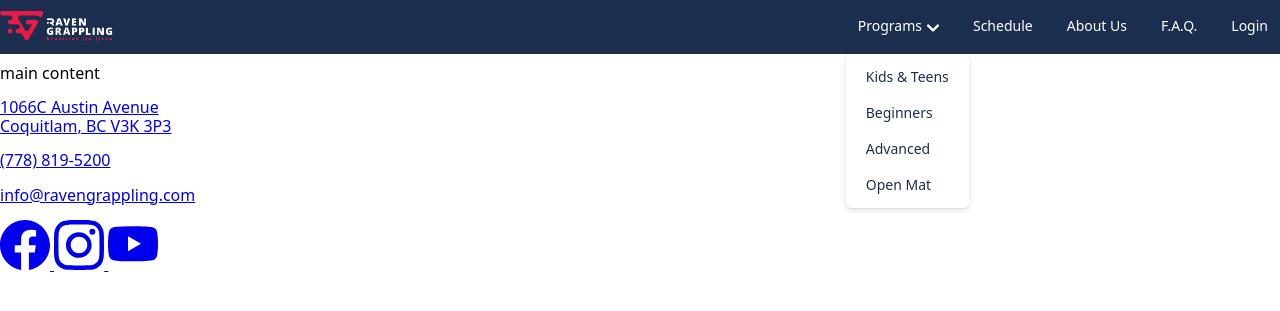
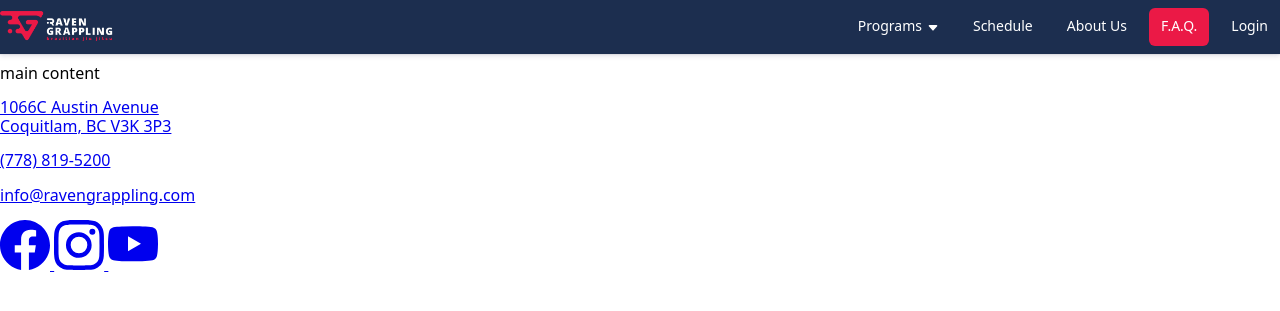
Before and after one commit to RavenGrappling/RavenGrappling.github.io, a Jekyll site: the page built from faq.md, in a window 1280 px wide. Shown: the top 311 px of the page. Built offline with Jekyll 4.4.1, drawn with Linux system fonts in a browser that asks for light colours; nearby versions of some CDN libraries; library files that are not in the unit come from our copies.

Commit message:
nav is done

```diff
--- a/_includes/layout/nav.html
+++ b/_includes/layout/nav.html
@@ -1,4 +1,5 @@
 <nav>
+
   <div class="segment-container">
     <div class="logo">
       <img src="/assets/images/logo.png" alt="Raven Grappling">
@@ -10,10 +11,10 @@
     </button>
     <ul data-nav>
       <li>
-        <a href="#">
+        <a href="#" data-nav-dropdown class="{% if page.name contains "kids-teens" or page.name contains "beginners" or page.name contains "advanced" or page.name contains "workshop" %}active{% endif %}">
           Programs
-          <svg aria-hidden="true" xmlns="http://www.w3.org/2000/svg" fill="none" viewBox="0 0 10 6">
-            <path stroke="currentColor" stroke-linecap="round" stroke-linejoin="round" stroke-width="2" d="m1 1 4 4 4-4"></path>
+          <svg xmlns="http://www.w3.org/2000/svg" width="16" height="16" fill="currentColor" viewBox="0 0 16 16">
+            <path d="M7.247 11.14 2.451 5.658C1.885 5.013 2.345 4 3.204 4h9.592a1 1 0 0 1 .753 1.659l-4.796 5.48a1 1 0 0 1-1.506 0z"/>
           </svg>
         </a>
         <ul>
@@ -32,13 +33,19 @@
         </ul>
       </li>
       <li>
-        <a href="/schedule">Schedule</a>
+        <a href="/schedule" class="{% if page.name contains "schedule" %}active{% endif %}">
+          Schedule
+        </a>
       </li>
       <li>
-        <a href="/about-us">About Us</a>
+        <a href="/about-us" class="{% if page.name contains "about-us" %}active{% endif %}">
+          About Us
+        </a>
       </li>
       <li>
-        <a href="/faq">F.A.Q.</a>
+        <a href="/faq" class="{% if page.name contains "faq" %}active{% endif %}">
+          F.A.Q.
+        </a>
       </li>
       <li>
         <a href="https://raven-grappling.gymdesk.com/login" target="_blank">Login</a>
--- a/assets/css/base.css
+++ b/assets/css/base.css
@@ -8,6 +8,8 @@
   --raven-gray: rgb(248, 249, 251);
   --max-width: 80rem;
   --nav-height: 64px;
+  --shadow: rgba(50, 50, 105, 0.15) 0px 2px 5px 0px,
+    rgba(0, 0, 0, 0.05) 0px 1px 1px 0px;
 }
 
 html {
@@ -43,6 +45,7 @@
   position: fixed;
   top: 0;
   width: 100%;
+  box-shadow: var(--shadow);
   .segment-container {
     display: flex;
     flex-wrap: wrap;
@@ -76,7 +79,8 @@
           padding: 8px 12px 10px 12px;
           border-radius: 6px;
           margin: 8px 0;
-          &:hover {
+          &:hover,
+          &.active {
             background-color: var(--raven-red);
           }
           svg {
@@ -91,11 +95,13 @@
           position: absolute;
           z-index: 20;
           padding: 5px 0;
-          box-shadow:
-            rgba(50, 50, 105, 0.15) 0px 2px 5px 0px,
-            rgba(0, 0, 0, 0.05) 0px 1px 1px 0px;
+          box-shadow: var(--shadow);
           border-radius: 5px;
           background-color: white;
+          display: none;
+          &.show {
+            display: block;
+          }
           a {
             display: block;
             white-space: nowrap;
--- a/assets/js/base.js
+++ b/assets/js/base.js
@@ -3,17 +3,16 @@
 function initNav() {
   const navCollapseButton = document.querySelector("[data-nav-toggle]");
   navCollapseButton.addEventListener("click", toggleNav);
-  const mainEl = document.querySelector("main");
-  mainEl.addEventListener("click", closeNav);
+
+  document.querySelectorAll("[data-nav-dropdown]").forEach((element) => {
+    element.addEventListener("click", toggleDropdown);
+  });
 }
 
 function toggleNav(event) {
-  event.stopPropagation();
-  const navbar = document.querySelector("[data-nav]");
-  navbar.classList.toggle("show");
+  document.querySelector("[data-nav]").classList.toggle("show");
 }
 
-function closeNav(event) {
-  navbar = document.querySelector("[data-nav]");
-  navbar.classList.remove("show");
+function toggleDropdown(event) {
+  event.currentTarget.nextElementSibling.classList.toggle("show");
 }
```
